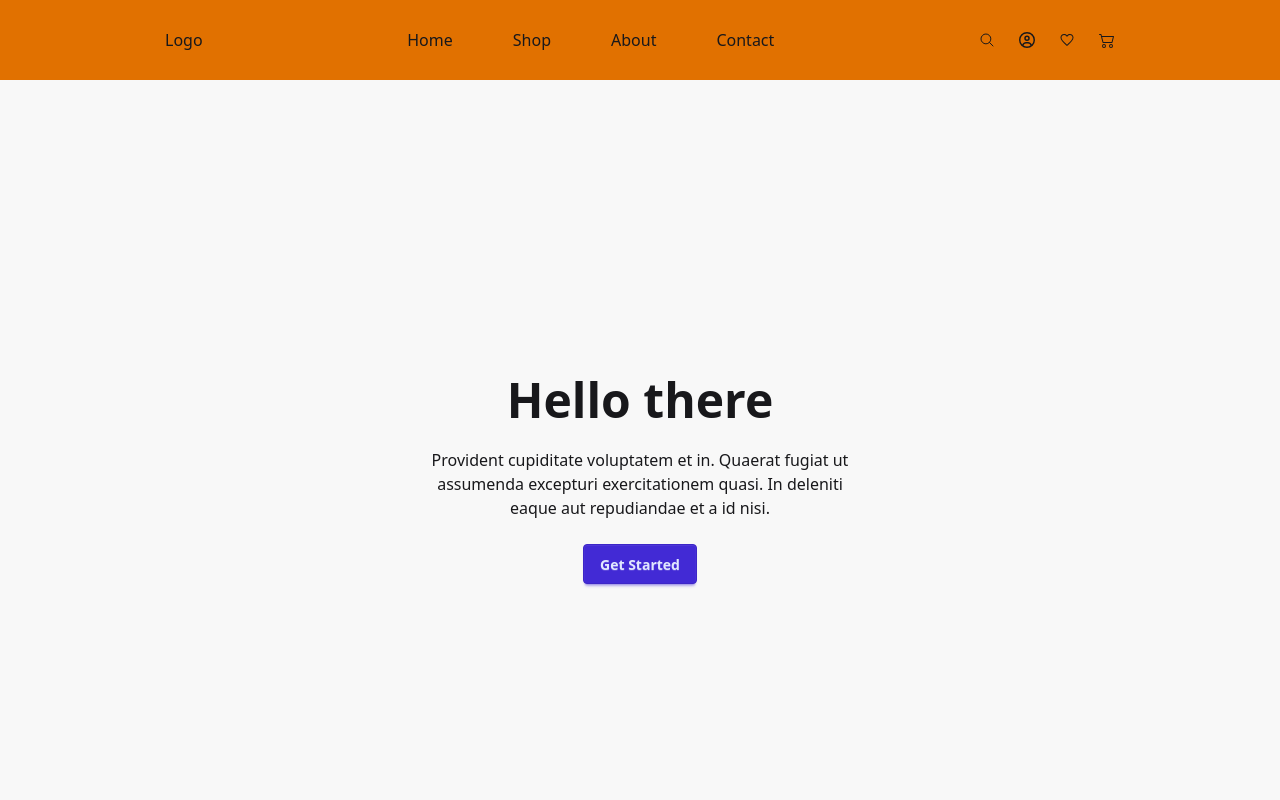
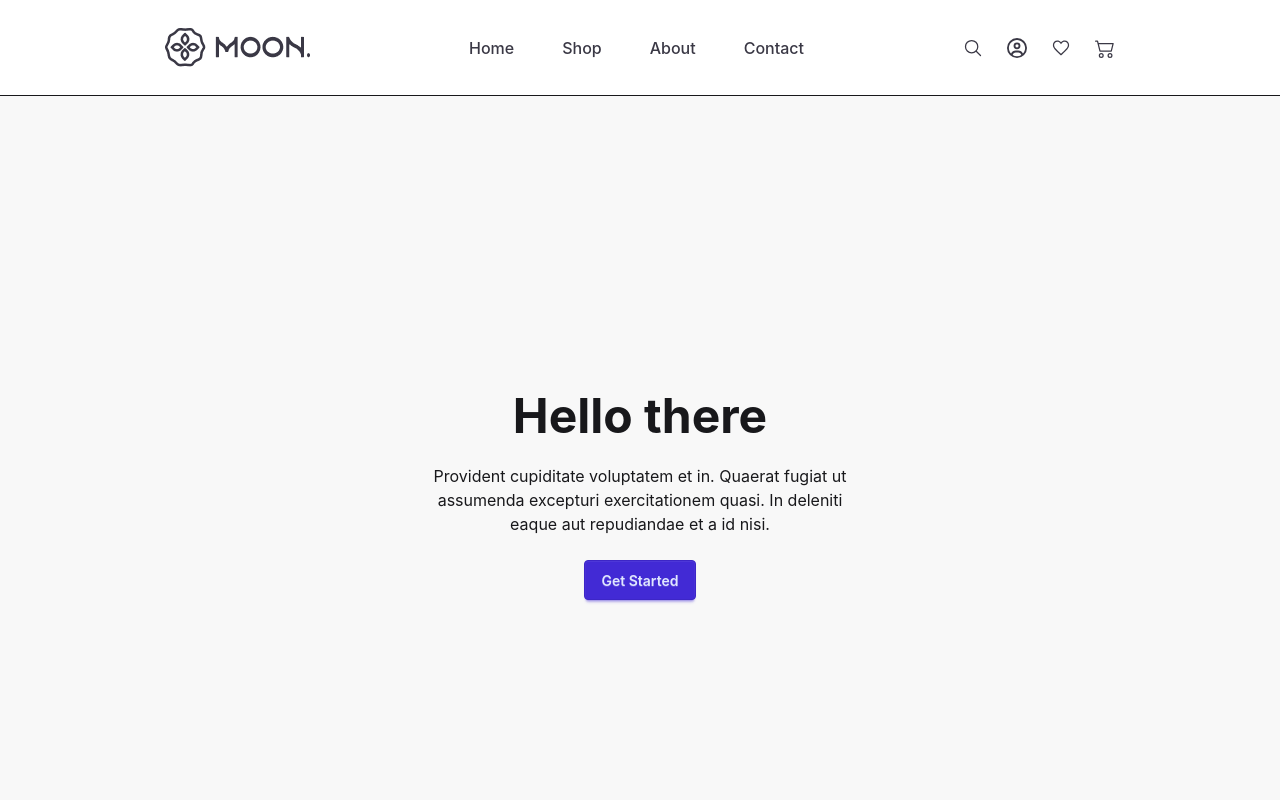
Before and after one commit to abdelrhmanzero2007-eng/Project-portfolio, a React (Vite) app: page / in a window 1280 px wide. Shown: the top 800 px of the page. Built offline with nearby package versions, Linux system fonts and the light colour scheme.

Commit message:
finsh navbar !

```diff
--- a/src/components/NavBar.jsx
+++ b/src/components/NavBar.jsx
@@ -1,24 +1,32 @@
+import { useState } from "react"; // 1. استيراد useState
 import { BsCart2 } from "react-icons/bs";
 import { FaRegCircleUser } from "react-icons/fa6";
-import { HiBars3 } from "react-icons/hi2";
+import { HiMiniBars3 } from "react-icons/hi2";
 import { IoMdHeartEmpty } from "react-icons/io";
 import { IoSearchOutline } from "react-icons/io5";
 import { Link } from "react-router-dom";
-
-// <div className="w-full flex items-center justify-between bg-amber-600 py-4 px-8 lg:py-7 lg:px-41.25"></div>
+import logo from "../assets/logo.png";
 
 export default function NavBar() {
+  // 2. حالة القائمة (مفتوحة أو مقفولة)
+  const [isOpen, setIsOpen] = useState(false);
+
   return (
-    <div className="w-full flex items-center justify-between bg-amber-600 py-4 px-8 lg:py-7 lg:px-41.25">
-      {" "}
-      <div className="block lg:hidden">
-        <HiBars3 />
+    <nav className="relative w-full bg-white border-b ">
+      <div className="flex items-center text-Main justify-between py-4 px-8 lg:py-7 lg:px-41.25">
+        <div
+          className="block lg:hidden cursor-pointer"
+          onClick={() => setIsOpen(!isOpen)}
+        >
+          <HiMiniBars3 className="h-6 w-6" />
         </div>
+
         <div className="">
-        <h1>Logo</h1>
+          <img src={logo} alt="Logo" />
         </div>
-      <div className="flex-none hidden lg:block">
-        <ul className="flex items-center justify-evenly gap-15">
+
+        <div className="hidden lg:block">
+          <ul className="flex items-center justify-evenly gap-12 font-medium">
             <li>
               <Link to="/">Home</Link>
             </li>
@@ -26,19 +34,40 @@ export default function NavBar() {
               <Link to="/shop">Shop</Link>
             </li>
             <li>
-            <Link to="/cart">About</Link>
+              <Link to="/about">About</Link>
             </li>
             <li>
-            <Link to="/login">Contact</Link>
+              <Link to="/contact">Contact</Link>
             </li>
           </ul>
         </div>
-      <div className="flex items-center justify-evenly gap-6">
-        <IoSearchOutline className="hidden lg:block" />
-        <FaRegCircleUser className="hidden lg:block" />
-        <IoMdHeartEmpty className="hidden lg:block" />
-        <BsCart2 />
+
+        <div className="flex items-center justify-evenly gap-6 text-xl">
+          <IoSearchOutline className="hidden lg:block cursor-pointer" />
+          <FaRegCircleUser className="hidden lg:block cursor-pointer" />
+          <IoMdHeartEmpty className="hidden lg:block cursor-pointer" />
+          <BsCart2 className="cursor-pointer" />
         </div>
       </div>
+
+      <div
+        className={`${isOpen ? "block" : "hidden"} lg:hidden bg-white text-Main border-t absolute w-full left-0 z-50 shadow-lg`}
+      >
+        <ul className="flex flex-col p-4 gap-4 font-medium pl-8">
+          <li onClick={() => setIsOpen(false)}>
+            <Link to="/">Home</Link>
+          </li>
+          <li onClick={() => setIsOpen(false)}>
+            <Link to="/shop">Shop</Link>
+          </li>
+          <li onClick={() => setIsOpen(false)}>
+            <Link to="/about">About</Link>
+          </li>
+          <li onClick={() => setIsOpen(false)}>
+            <Link to="/contact">Contact</Link>
+          </li>
+        </ul>
+      </div>
+    </nav>
   );
 }
--- a/src/index.css
+++ b/src/index.css
@@ -1,5 +1,13 @@
 @plugin "daisyui";
 @import "tailwindcss";
+@import url("https://fonts.googleapis.com/css2?family=EB+Garamond:ital,wght@0,400..800;1,400..800&display=swap");
+
+@import url("https://fonts.googleapis.com/css2?family=EB+Garamond:ital,wght@0,400..800;1,400..800&family=Inter:ital,opsz,wght@0,14..32,100..900;1,14..32,100..900&display=swap");
+@theme {
+  --font-classic: "EB Garamond", serif;
+  --font-sans: "Inter", sans-serif;
+  --color-Main: #3a3845;
+}
 
 /* @layer components {
   .activeGreen {
```
Lines whose indentation alone changed are shown as unchanged.
